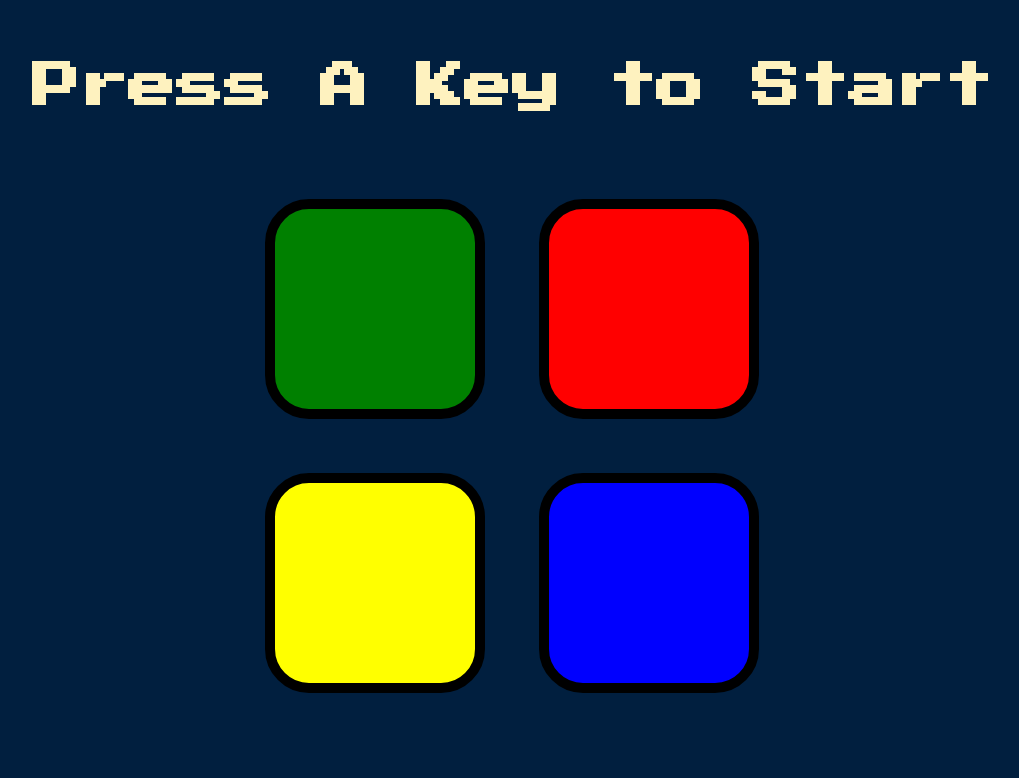
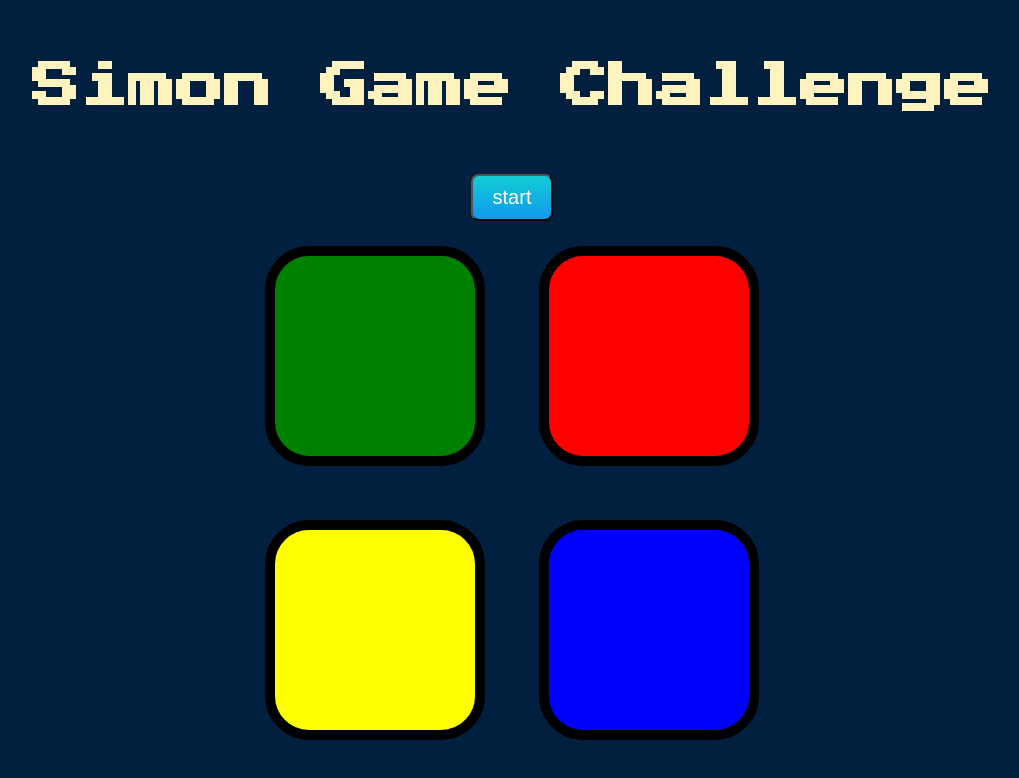
Before and after one commit to ajaykumar1298/simon-game, a plain HTML site: page index.html in a window 1280 px wide. Shown: the whole page, without its empty margins (128-1147 px from the left). Drawn offline with nearby package versions, Linux system fonts and the light colour scheme.

Commit message:
crate start btn

```diff
--- a/index.html
+++ b/index.html
@@ -9,7 +9,8 @@
 </head>
 
 <body>
-  <h1 id="level-title">Press A Key to Start</h1>
+  <h1 id="level-title">Simon Game Challenge</h1>
+  <button type="button" class="start-btn">start</button>
   <div class="container">
     <div lass="row">
 
--- a/index.js
+++ b/index.js
@@ -48,7 +48,8 @@ function checkAnswer(currentLevel) {
       $("body").removeClass("game-over");
     }, 200);
 
-    $("#level-title").text("Game Over, Press Any Key to Restart");
+    $("#level-title").text("Game Over");
+    $(".start-btn").show();
     startOver();
   }
 }
@@ -66,7 +67,17 @@ $(".btn").on("click", (e) => {
   checkAnswer(userClickedPattern.length - 1);
 });
 
-$(document).on("keypress", () => {
+// $(document).on("keypress", () => {
+//   if (!started) {
+//     started = true;
+//     $(`#level-title`).text("Level " + level);
+//     nextSequence();
+//   }
+// });
+
+$(".start-btn").on("click", () => {
+  $(".start-btn").hide();
+  $(".start-btn").text("Retry");
   if (!started) {
     started = true;
     $(`#level-title`).text("Level " + level);
--- a/styles.css
+++ b/styles.css
@@ -1,20 +1,19 @@
 body {
   text-align: center;
-  background-color: #011F3F;
+  background-color: #011f3f;
 }
 
 #level-title {
-  font-family: 'Press Start 2P', cursive;
+  font-family: "Press Start 2P", cursive;
   font-size: 3rem;
-  margin:  5%;
-  color: #FEF2BF;
+  margin: 5%;
+  color: #fef2bf;
 }
 
 .container {
   display: block;
   width: 50%;
   margin: auto;
-
 }
 
 .btn {
@@ -51,3 +50,30 @@ body {
   box-shadow: 0 0 20px white;
   background-color: grey;
 }
+
+.start-btn {
+  background-color: #11cdd4;
+  background-image: -webkit-linear-gradient(top, #11cdd4, #1199ed);
+  background-image: -moz-linear-gradient(top, #11cdd4, #1199ed);
+  background-image: -ms-linear-gradient(top, #11cdd4, #1199ed);
+  background-image: -o-linear-gradient(top, #11cdd4, #1199ed);
+  background-image: linear-gradient(to bottom, #11cdd4, #1199ed);
+  -webkit-border-radius: 8;
+  -moz-border-radius: 8;
+  border-radius: 8px;
+  font-family: "Montserrat", sans-serif;
+  color: #ffffff;
+  font-size: 20px;
+  padding: 10px 20px 10px 20px;
+  text-decoration: none;
+}
+
+.start-btn:hover {
+  background: #30e3cb;
+  background-image: -webkit-linear-gradient(top, #30e3cb, #2bc4ad);
+  background-image: -moz-linear-gradient(top, #30e3cb, #2bc4ad);
+  background-image: -ms-linear-gradient(top, #30e3cb, #2bc4ad);
+  background-image: -o-linear-gradient(top, #30e3cb, #2bc4ad);
+  background-image: linear-gradient(to bottom, #30e3cb, #2bc4ad);
+  text-decoration: none;
+}
```
